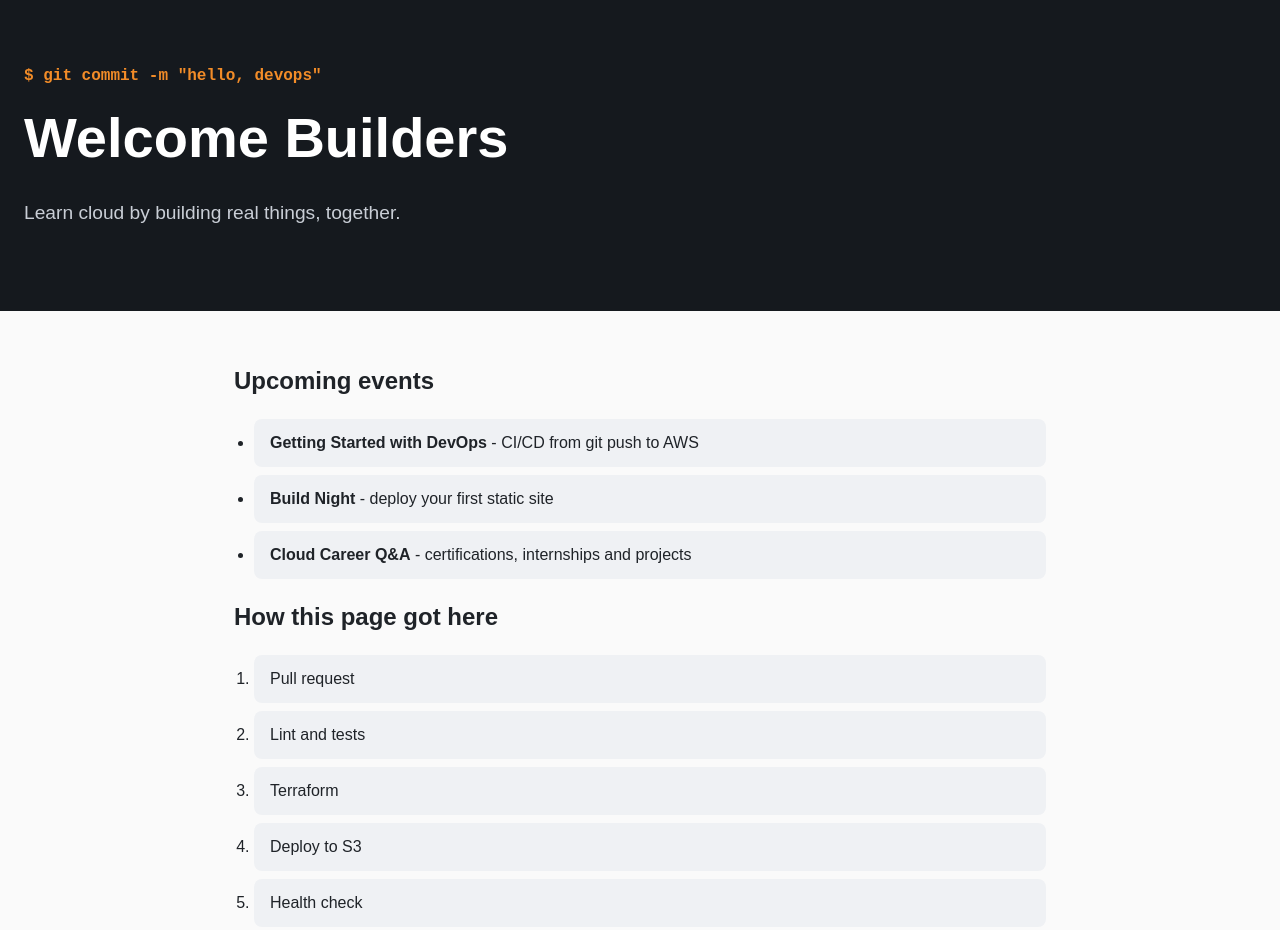
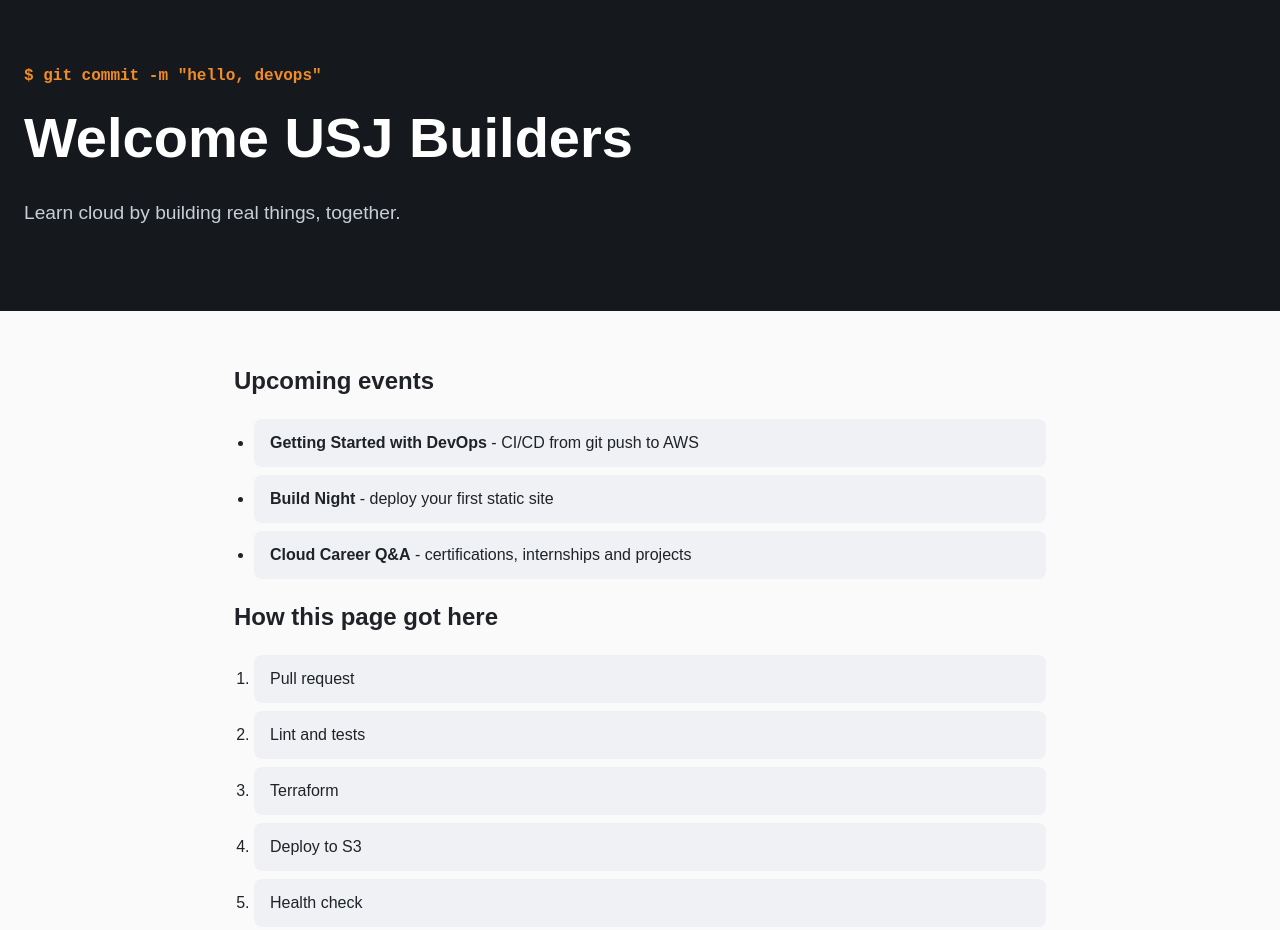
Before and after one commit to kalanatd/devops-demo-site, a website: page site/index.html in a window 1280 px wide. Shown: the top 930 px of the page. Drawn offline with Linux system fonts and the light colour scheme.

Commit message:
change the topic of the website (#11)
lgtm

```diff
--- a/site/index.html
+++ b/site/index.html
@@ -10,7 +10,7 @@
   <body>
     <header class="hero">
       <p class="prompt">$ git commit -m "hello, devops"</p>
-      <h1 id="headline">Welcome Builders</h1>
+      <h1 id="headline">Welcome USJ Builders</h1>
       <p class="tagline">Learn cloud by building real things, together.</p>
     </header>
 
```
